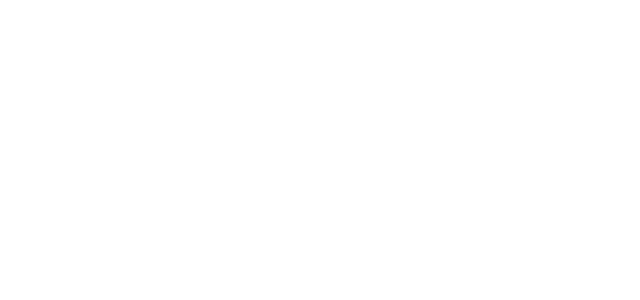
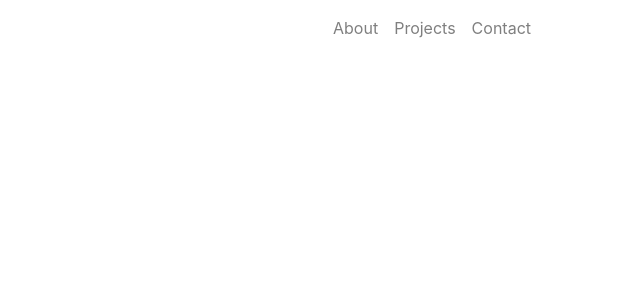
Before and after one commit to gus-t27/portfolio-react, a React (Create React App) app: page / in a window 1280 px wide. Shown: the top 300 px of the page, without its empty margins (640-1280 px from the left). Built offline with nearby package versions, Linux system fonts and the light colour scheme.

Commit message:
Navbar wip

```diff
--- a/src/components/navigation.js
+++ b/src/components/navigation.js
@@ -1,4 +1,6 @@
 import React, { Component } from 'react'
+import Navbar from 'react-bootstrap/Navbar';
+import Nav from 'react-bootstrap/Nav';
 
 export default class Navigation extends Component {
   constructor(props) {
@@ -8,10 +10,14 @@ export default class Navigation extends Component {
 
   render() {
     return (
-      <div>
-        <div className="nav-items">
-
-        </div>
+      <div className="container">
+        <Navbar className="navbar" bg="transparent" sticky="top" variant="light">
+          <Nav className="ml-auto">
+            <Nav.Link href="#home">About</Nav.Link>
+            <Nav.Link href="#features">Projects</Nav.Link>
+            <Nav.Link href="#pricing">Contact</Nav.Link>
+          </Nav>
+        </Navbar>
       </div>
     )
   }
--- a/src/style/App.css
+++ b/src/style/App.css
@@ -1,3 +1,5 @@
+@import './navbar.css';
+
 .App-header {
   background-color: #282c34;
   min-height: 100vh;
--- /dev/null
+++ b/src/style/navbar.css
@@ -0,0 +1,3 @@
+.navbar {
+
+}
```
Also changed, not shown: 1 other file (tests, documents, lock files or other folders).
